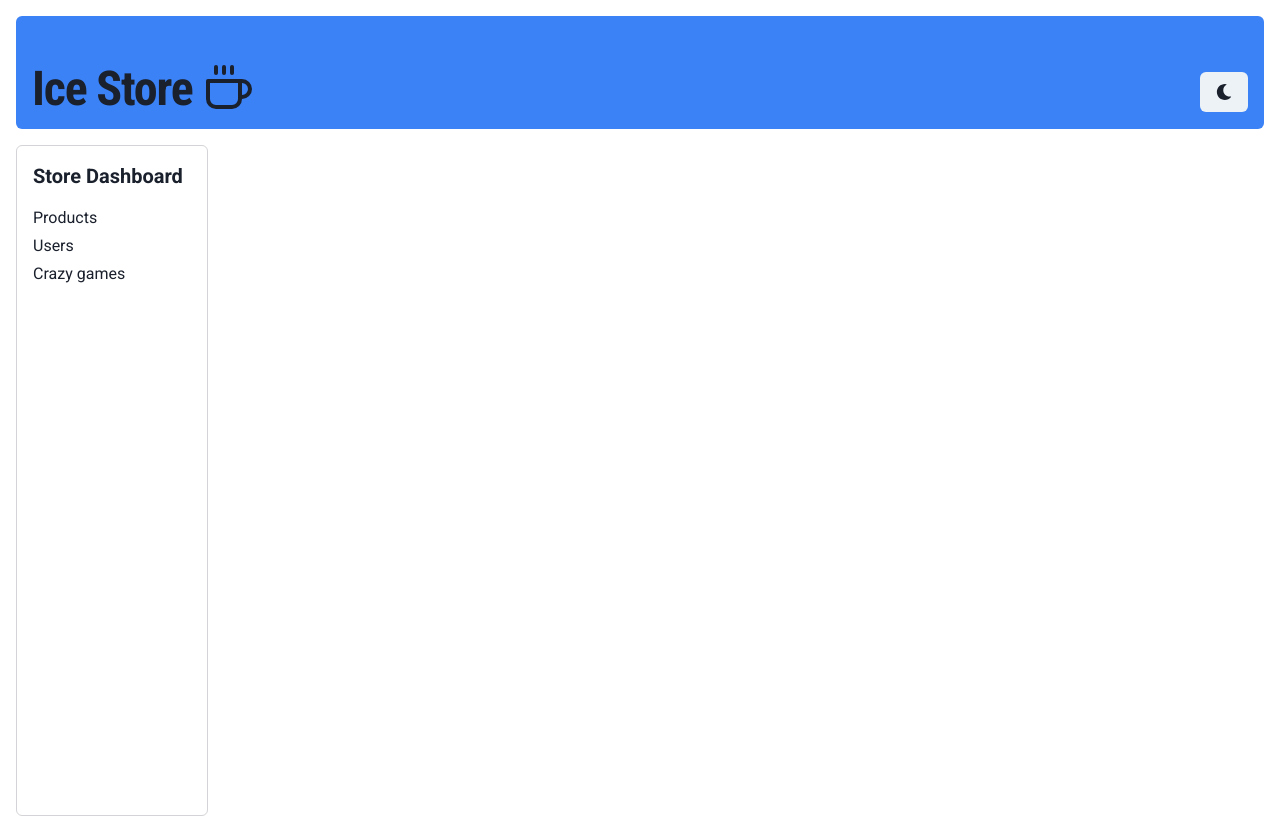
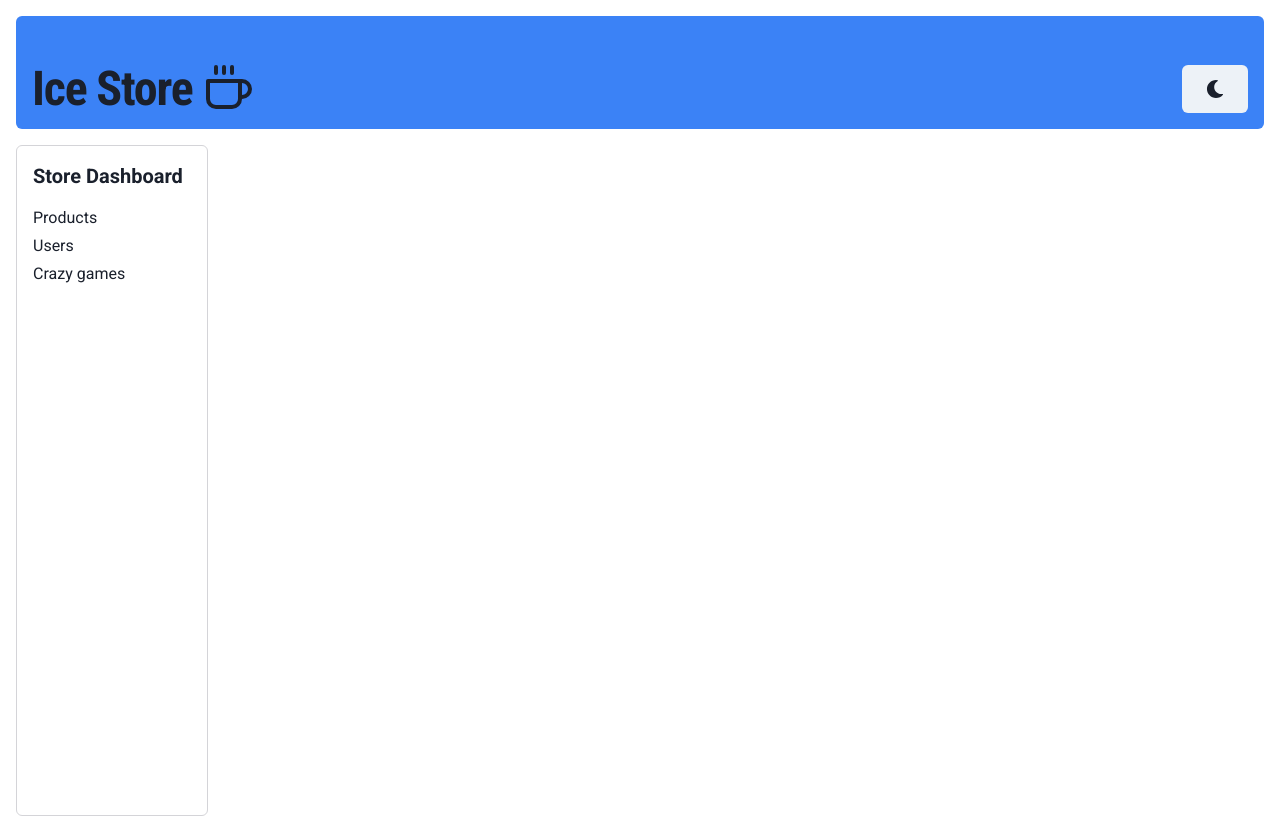
Before and after one commit to hozakowskimilosz/ice-store, a React (Vite) app in the folder frontend/: page / in a window 1280 px wide. Built offline with nearby package versions, Linux system fonts and the light colour scheme.

Commit message:
changed button size

```diff
--- a/frontend/src/components/Header.jsx
+++ b/frontend/src/components/Header.jsx
@@ -18,7 +18,7 @@ export default function Header() {
       </Link>
 
       <div>
-        <Button onClick={toggleColorMode}>
+        <Button onClick={toggleColorMode} size="lg">
           {colorMode === "light" ? <FaMoon /> : <FaSun />}
         </Button>
       </div>
```
